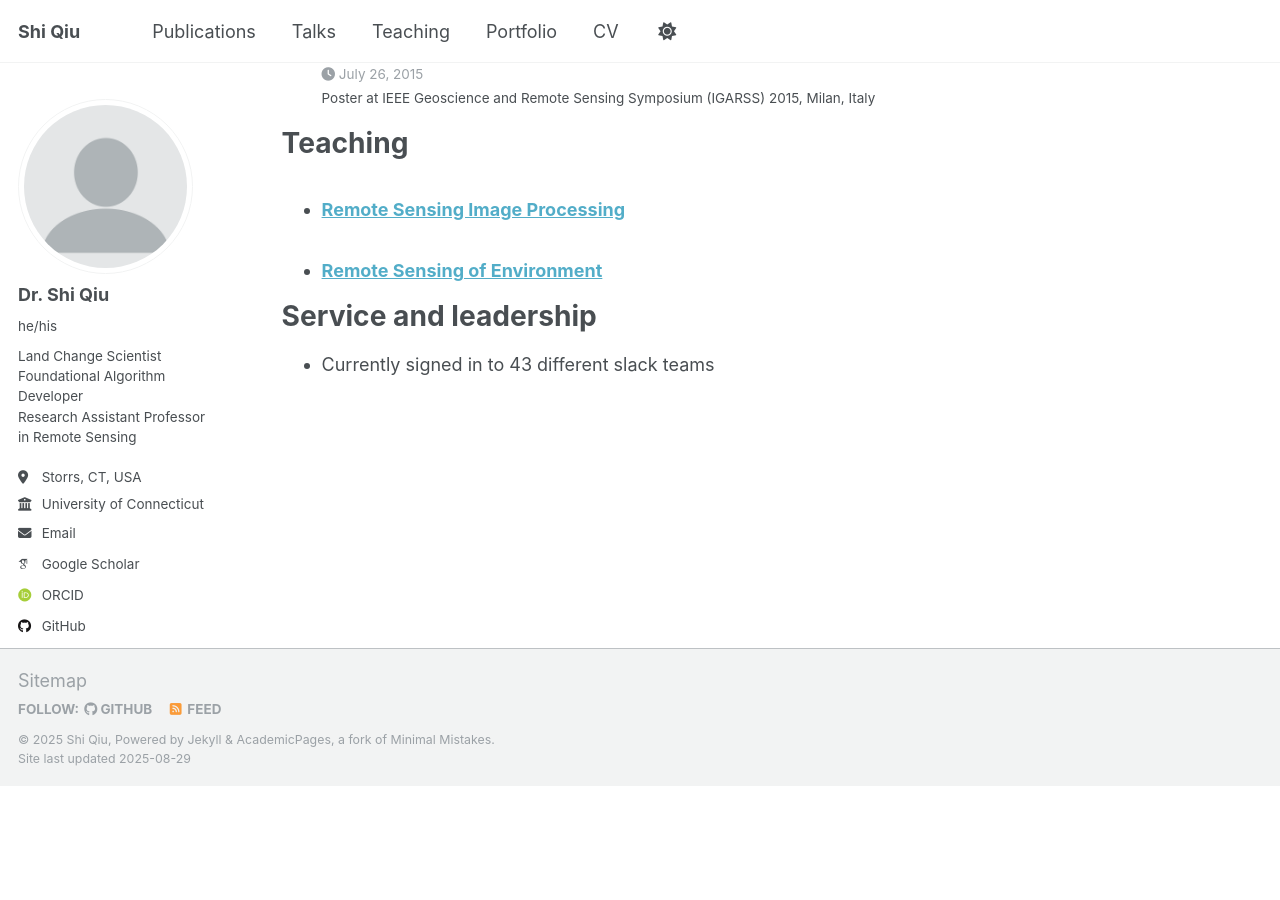
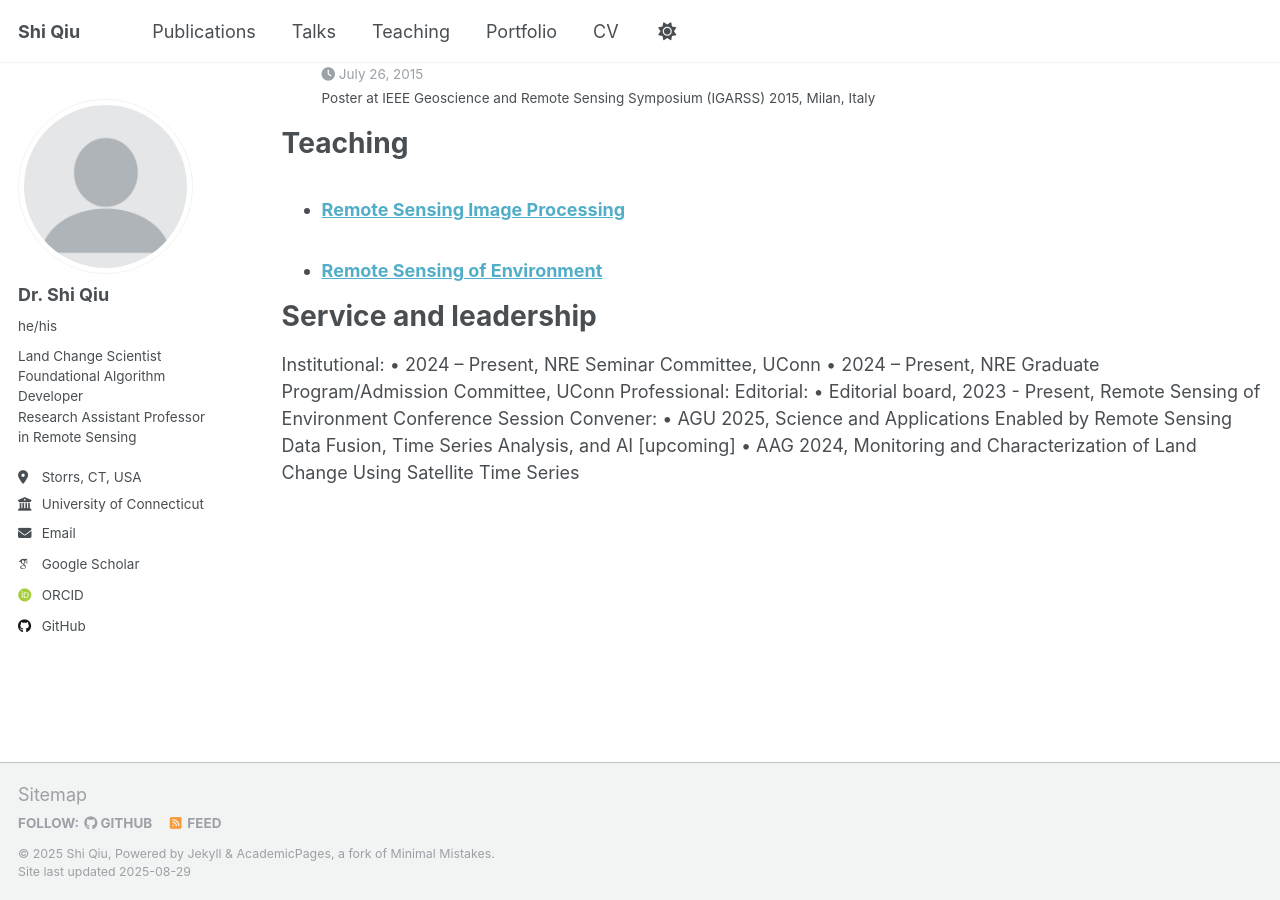
Before and after one commit to shi-eo/shi-eo.github.io, a Jekyll site: the page built from _pages/cv.md, in a window 1280 px wide and 900 px high, scrolled down 2934 px. Built offline with Jekyll 4.4.1, drawn with Linux system fonts in a browser that asks for light colours; some web fonts are replaced; a script that is not in the unit is left out; before the commit the page ends 3721 px from its top, so only the background shows below that.

Commit message:
Update cv.md

```diff
--- a/_pages/cv.md
+++ b/_pages/cv.md
@@ -66,4 +66,12 @@ Teaching
 
 Service and leadership
 ======
-* Currently signed in to 43 different slack teams
+Institutional:
+•	2024 – Present, NRE Seminar Committee, UConn
+•	2024 – Present, NRE Graduate Program/Admission Committee, UConn
+Professional:
+Editorial:
+•	Editorial board, 2023 - Present, Remote Sensing of Environment
+Conference Session Convener:
+•	AGU 2025, Science and Applications Enabled by Remote Sensing Data Fusion, Time Series Analysis, and AI [upcoming]
+•	AAG 2024, Monitoring and Characterization of Land Change Using Satellite Time Series
```
